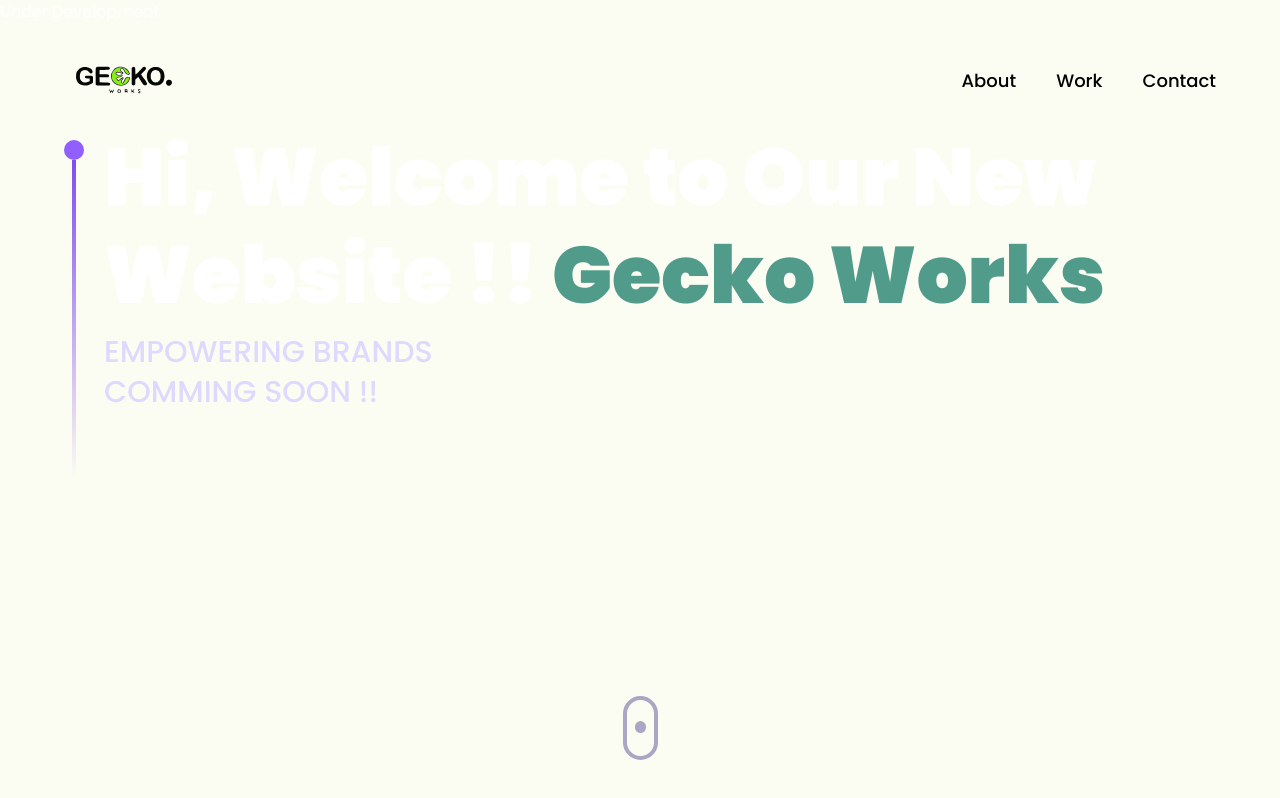
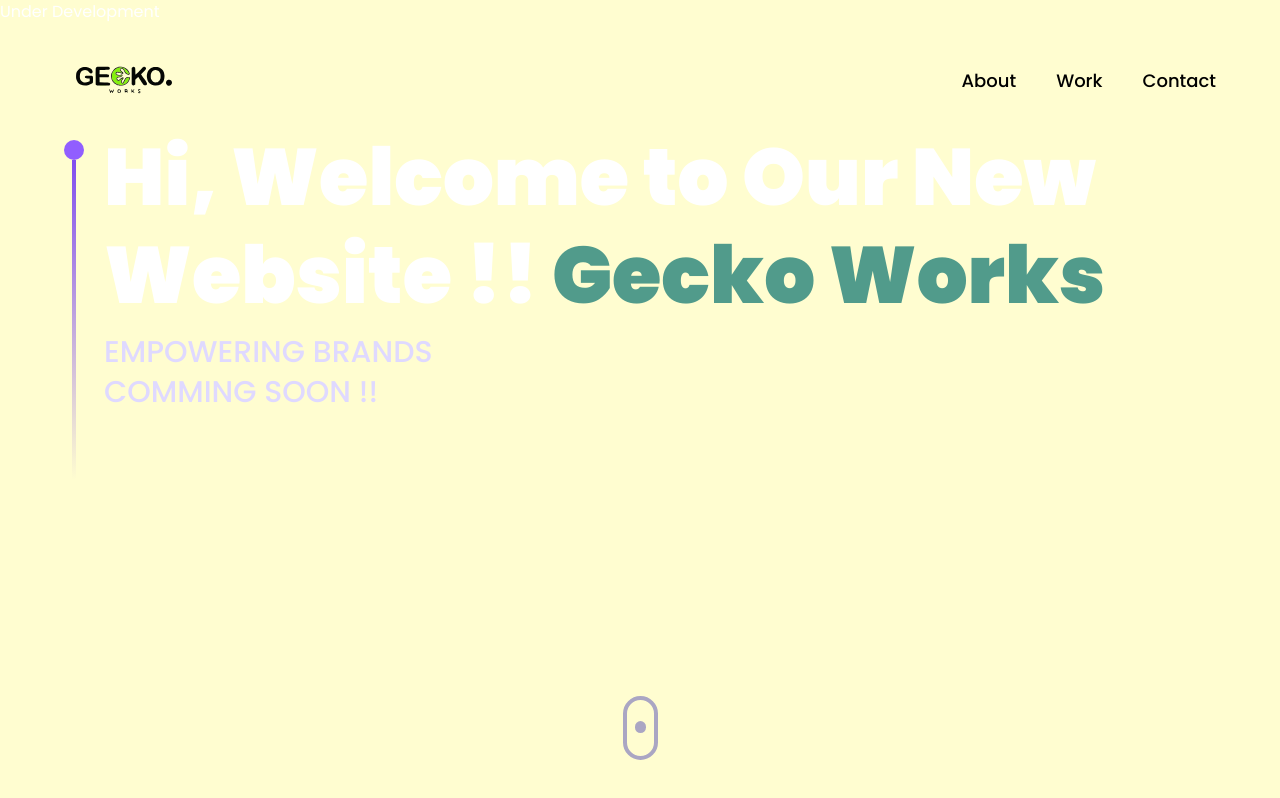
Before and after one commit to GeckoWorks/website, a React (Vite) app: page / in a window 1280 px wide. Built offline with nearby package versions, Linux system fonts and the light colour scheme.

Commit message:
changed hero color

```diff
--- a/src/components/Hero.jsx
+++ b/src/components/Hero.jsx
@@ -5,9 +5,9 @@
 
 const Hero = () => {
   return (
-    <section className={`relative w-full h-screen mx-auto`}>
+    <section className={`relative w-full h-screen mx-auto bg-[#FFFDD0]`}>
       <div
-        className={`absolute inset-0 top-[120px]  max-w-7xl mx-auto ${styles.paddingX} flex flex-row items-start gap-5`}
+        className={`absolute inset-0 top-[120px] max-w-7xl mx-auto ${styles.paddingX} flex flex-row items-start gap-5`}
       >
         <div className='flex flex-col justify-center items-center mt-5'>
           <div className='w-5 h-5 rounded-full bg-[#915EFF]' />
@@ -15,7 +15,7 @@
         </div>
 
         <div>
-          <h1 className={`${styles.heroHeadText} text-[#101110]`}>
+          <h1 className={`${styles.heroHeadText} text-[#000000]`}>
             Hi, Welcome to Our New Website !! <span className='text-[#519b8b]'>Gecko Works</span>
           </h1>
           <p className={`${styles.heroSubText} mt-2 text-black-150`}>
```
